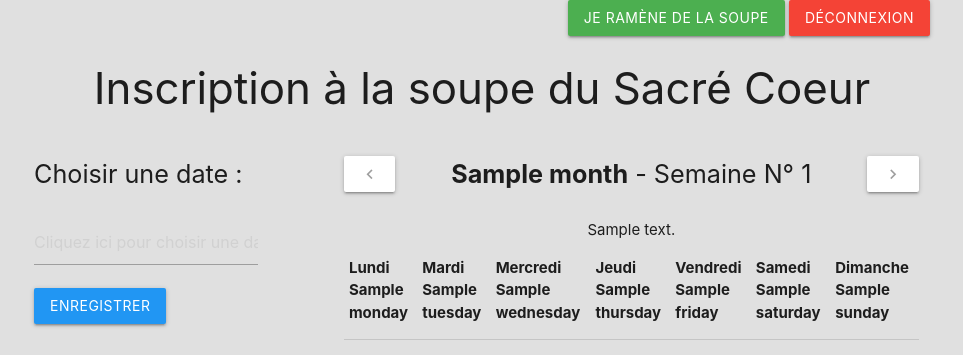
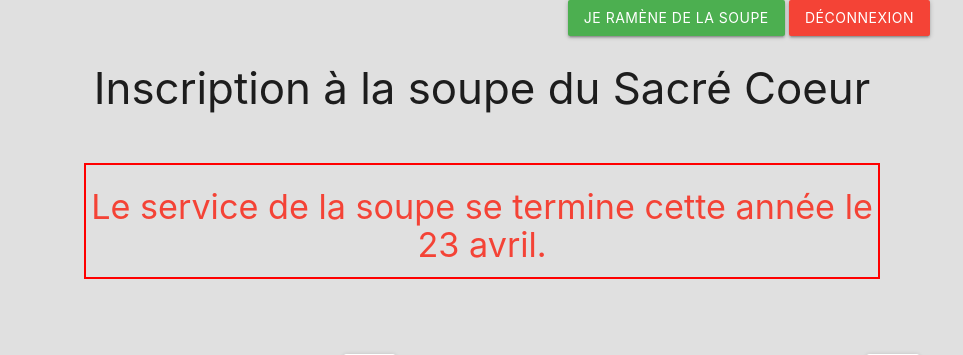
Before and after one commit to thibaut2g/soupe, a Symfony app: template templates/home/index.html.twig in a window 1280 px wide. Shown: the top 355 px of the page, without its empty margins (158-1121 px from the left). Run offline with Twig, Linux system fonts and the light colour scheme; the template is opened without the code that fills it: most values are stand-ins (such as "Sample title", 1, 10 or a date in 2020); lists and menus that the app fills with data are empty; some libraries are stand-ins or nearby versions.

Commit message:
Message end soupe 2022

```diff
--- a/templates/home/index.html.twig
+++ b/templates/home/index.html.twig
@@ -39,9 +39,9 @@
     </div>
     <h3 class="center">Inscription à la soupe du Sacré Coeur</h3>
 
-    {#<div class="row center green-text" style="margin: 50px; border: 2px solid green">#}
-        {#<h4 >Le service de la soupe reprend le 18 octobre 2021.</h4>#}
-    {#</div>#}
+    <div class="row center red-text" style="margin: 50px; border: 2px solid red">
+        <h4 >Le service de la soupe se termine cette année le 23 avril.</h4>
+    </div>
     <div class="row">
         <div class="col m3 s12">
             <form id="datepicker_form">
```
